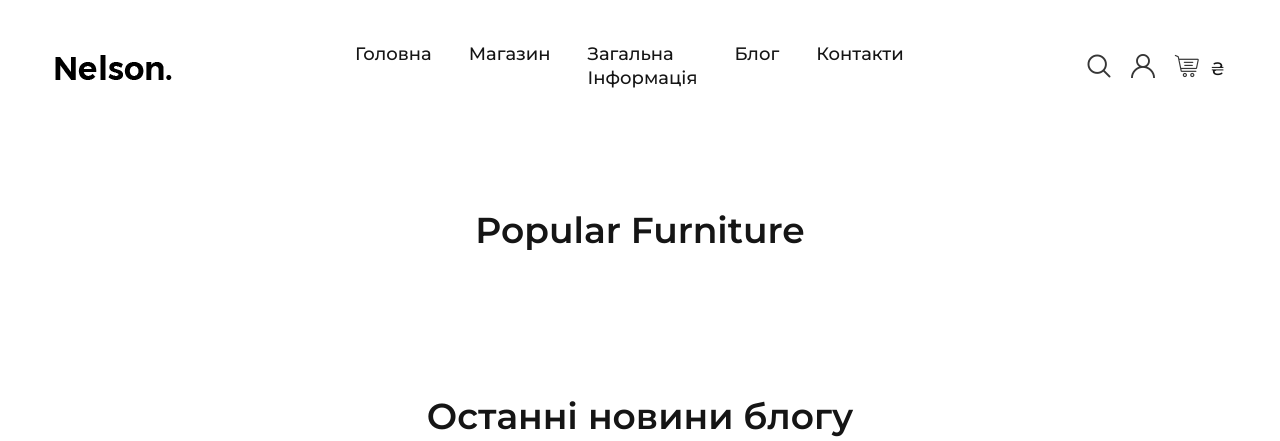
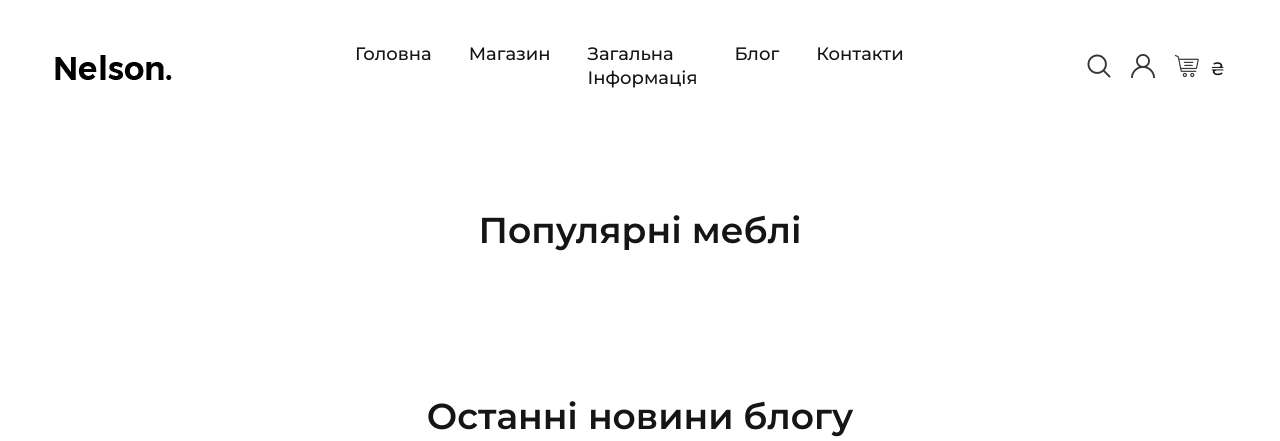
Before and after one commit to l-natali/ecom, a Django app: page / in a window 1280 px wide. Shown: the top 441 px of the page. Run offline with Django 4.2, Linux system fonts and the light colour scheme; data that the repository does not hold is empty; some libraries are stand-ins or nearby versions.

Commit message:
final fixes

```diff
--- a/base/views.py
+++ b/base/views.py
@@ -17,7 +17,7 @@ class BaseView(NelsonMixin, View):
     def get(self, request):
         categories = Category.objects.filter(is_visible=True)
         products = Product.objects.filter(is_visible=True)
-        new_arrivals = Product.objects.filter(new_arrival=True)
+        new_arrivals = Product.objects.filter(new_arrival=True)[:4]
         advantages = Advantages.objects.all()
         discount_banner = DiscountBanner.objects.all()
         furniture = Furniture.objects.all()
--- a/templates/index.html
+++ b/templates/index.html
@@ -371,7 +371,7 @@
                 <div class="row">
                     <div class="col">
                         <div class="section-title text-center mb-15">
-                            <h2>Popular Furniture</h2>
+                            <h2>Популярні меблі</h2>
                         </div>
                     </div>
                 </div>
```
